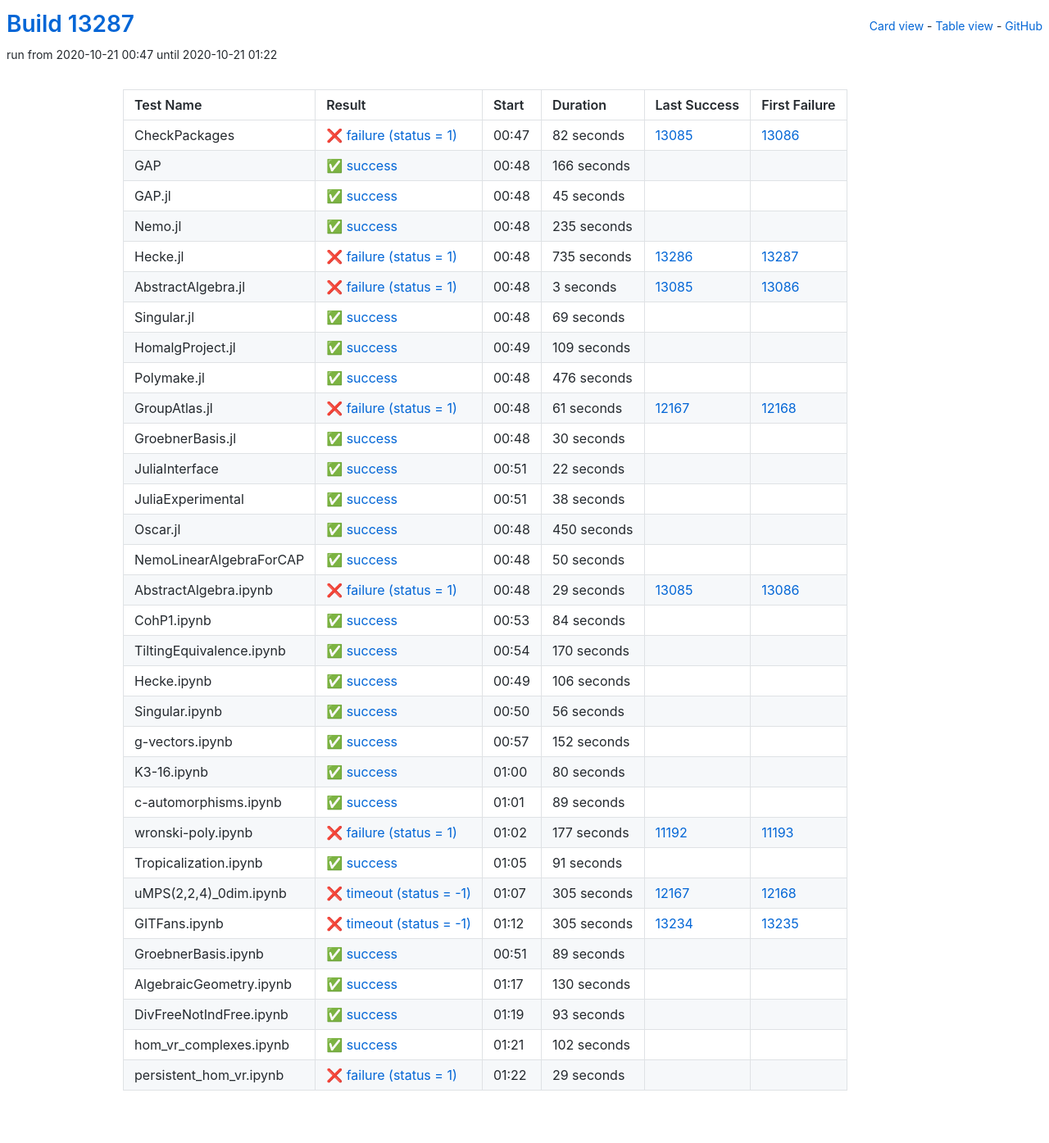
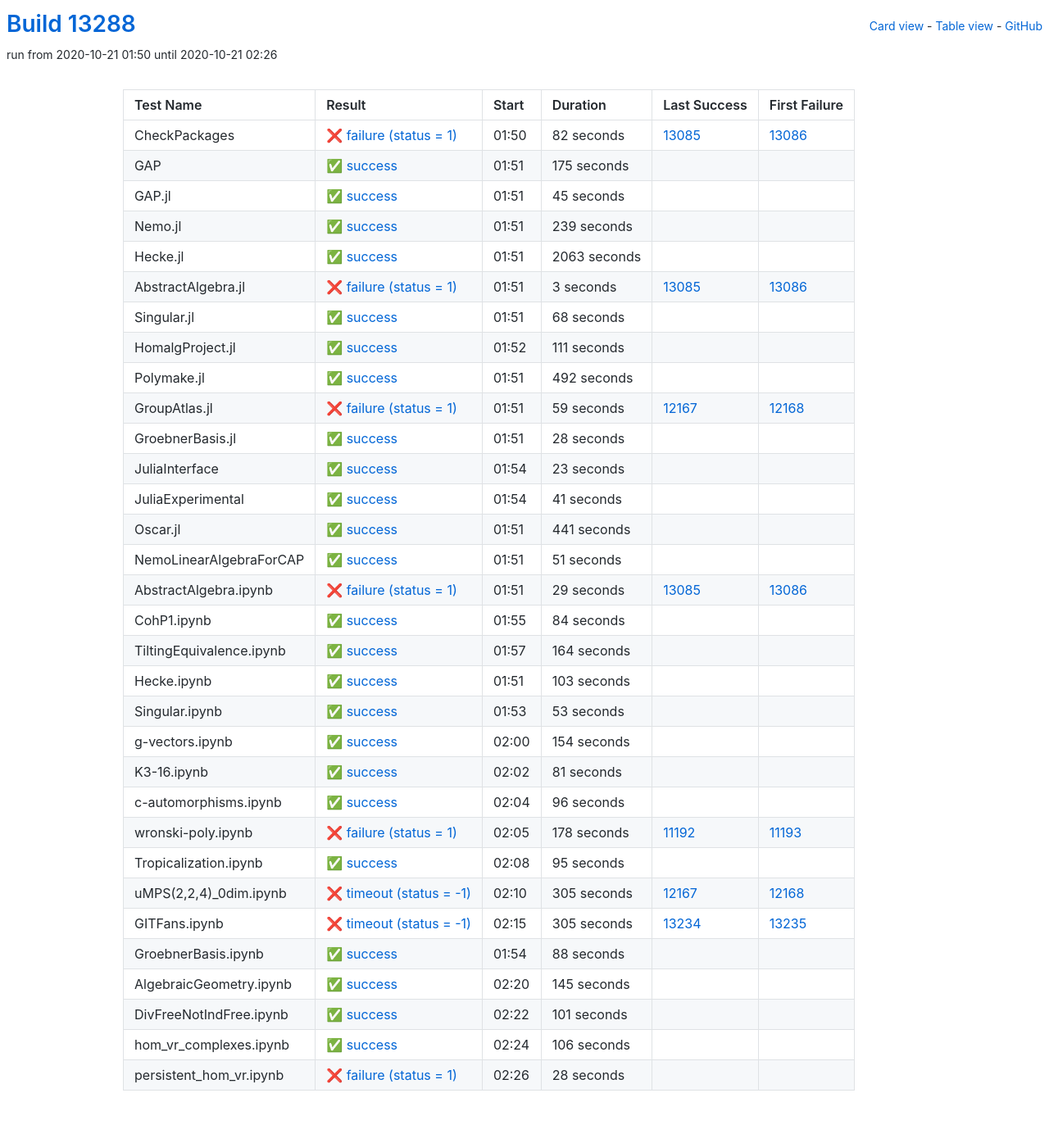
Before and after one commit to oscar-system/oscar-ci-status, a Jekyll site: the page built from table.html, in a window 1280 px wide. Shown: the whole page at 82% size. Built offline with Jekyll 4.4.1, drawn with Linux system fonts in a browser that asks for light colours.

Commit message:
Build #13288

```diff
--- a/_data/ci.yml
+++ b/_data/ci.yml
@@ -1,6 +1,6 @@
 ---
-build: 13287
-build_url: https://oscarci.mathematik.uni-kl.de/job/oscar/13287/
+build: 13288
+build_url: https://oscarci.mathematik.uni-kl.de/job/oscar/13288/
 job: oscar
 organization: oscar-system
 repo: oscar-ci-status
@@ -8,8 +8,8 @@
 tests:
 - name: CheckPackages
   id: checkpackages
-  log: https://oscarci.mathematik.uni-kl.de/job/oscar/13287/artifact/logs/build-13287/CheckPackages.log
-  start: 2020-10-21 00:47
+  log: https://oscarci.mathematik.uni-kl.de/job/oscar/13288/artifact/logs/build-13288/CheckPackages.log
+  start: 2020-10-21 01:50
   success: false
   exitcode: 1
   status: failure
@@ -20,20 +20,20 @@
   first_failure_url: https://oscarci.mathematik.uni-kl.de/job/oscar/13086/
 - name: GAP
   id: gap
-  log: https://oscarci.mathematik.uni-kl.de/job/oscar/13287/artifact/logs/build-13287/GAP.log
-  start: 2020-10-21 00:48
+  log: https://oscarci.mathematik.uni-kl.de/job/oscar/13288/artifact/logs/build-13288/GAP.log
+  start: 2020-10-21 01:51
   success: true
   exitcode: 0
   status: success
-  duration: 166
+  duration: 175
   last_success: false
   last_success_url:
   first_failure: false
   first_failure_url:
 - name: GAP.jl
   id: gap-jl
-  log: https://oscarci.mathematik.uni-kl.de/job/oscar/13287/artifact/logs/build-13287/GAP.jl.log
-  start: 2020-10-21 00:48
+  log: https://oscarci.mathematik.uni-kl.de/job/oscar/13288/artifact/logs/build-13288/GAP.jl.log
+  start: 2020-10-21 01:51
   success: true
   exitcode: 0
   status: success
@@ -44,32 +44,32 @@
   first_failure_url:
 - name: Nemo.jl
   id: nemo-jl
-  log: https://oscarci.mathematik.uni-kl.de/job/oscar/13287/artifact/logs/build-13287/Nemo.jl.log
-  start: 2020-10-21 00:48
+  log: https://oscarci.mathematik.uni-kl.de/job/oscar/13288/artifact/logs/build-13288/Nemo.jl.log
+  start: 2020-10-21 01:51
   success: true
   exitcode: 0
   status: success
-  duration: 235
+  duration: 239
   last_success: false
   last_success_url:
   first_failure: false
   first_failure_url:
 - name: Hecke.jl
   id: hecke-jl
-  log: https://oscarci.mathematik.uni-kl.de/job/oscar/13287/artifact/logs/build-13287/Hecke.jl.log
-  start: 2020-10-21 00:48
-  success: false
-  exitcode: 1
-  status: failure
-  duration: 735
-  last_success: 13286
-  last_success_url: https://oscarci.mathematik.uni-kl.de/job/oscar/13286/
-  first_failure: 13287
-  first_failure_url: https://oscarci.mathematik.uni-kl.de/job/oscar/13287/
+  log: https://oscarci.mathematik.uni-kl.de/job/oscar/13288/artifact/logs/build-13288/Hecke.jl.log
+  start: 2020-10-21 01:51
+  success: true
+  exitcode: 0
+  status: success
+  duration: 2063
+  last_success: false
+  last_success_url:
+  first_failure: false
+  first_failure_url:
 - name: AbstractAlgebra.jl
   id: abstractalgebra-jl
-  log: https://oscarci.mathematik.uni-kl.de/job/oscar/13287/artifact/logs/build-13287/AbstractAlgebra.jl.log
-  start: 2020-10-21 00:48
+  log: https://oscarci.mathematik.uni-kl.de/job/oscar/13288/artifact/logs/build-13288/AbstractAlgebra.jl.log
+  start: 2020-10-21 01:51
   success: false
   exitcode: 1
   status: failure
@@ -80,116 +80,116 @@
   first_failure_url: https://oscarci.mathematik.uni-kl.de/job/oscar/13086/
 - name: Singular.jl
   id: singular-jl
-  log: https://oscarci.mathematik.uni-kl.de/job/oscar/13287/artifact/logs/build-13287/Singular.jl.log
-  start: 2020-10-21 00:48
+  log: https://oscarci.mathematik.uni-kl.de/job/oscar/13288/artifact/logs/build-13288/Singular.jl.log
+  start: 2020-10-21 01:51
   success: true
   exitcode: 0
   status: success
-  duration: 69
+  duration: 68
   last_success: false
   last_success_url:
   first_failure: false
   first_failure_url:
 - name: HomalgProject.jl
   id: homalgproject-jl
-  log: https://oscarci.mathematik.uni-kl.de/job/oscar/13287/artifact/logs/build-13287/HomalgProject.jl.log
-  start: 2020-10-21 00:49
+  log: https://oscarci.mathematik.uni-kl.de/job/oscar/13288/artifact/logs/build-13288/HomalgProject.jl.log
+  start: 2020-10-21 01:52
   success: true
   exitcode: 0
   status: success
-  duration: 109
+  duration: 111
   last_success: false
   last_success_url:
   first_failure: false
   first_failure_url:
 - name: Polymake.jl
   id: polymake-jl
-  log: https://oscarci.mathematik.uni-kl.de/job/oscar/13287/artifact/logs/build-13287/Polymake.jl.log
-  start: 2020-10-21 00:48
+  log: https://oscarci.mathematik.uni-kl.de/job/oscar/13288/artifact/logs/build-13288/Polymake.jl.log
+  start: 2020-10-21 01:51
   success: true
   exitcode: 0
   status: success
-  duration: 476
+  duration: 492
   last_success: false
   last_success_url:
   first_failure: false
   first_failure_url:
 - name: GroupAtlas.jl
   id: groupatlas-jl
-  log: https://oscarci.mathematik.uni-kl.de/job/oscar/13287/artifact/logs/build-13287/GroupAtlas.jl.log
-  start: 2020-10-21 00:48
+  log: https://oscarci.mathematik.uni-kl.de/job/oscar/13288/artifact/logs/build-13288/GroupAtlas.jl.log
+  start: 2020-10-21 01:51
   success: false
   exitcode: 1
   status: failure
-  duration: 61
+  duration: 59
   last_success: 12167
   last_success_url: https://oscarci.mathematik.uni-kl.de/job/oscar/12167/
   first_failure: 12168
   first_failure_url: https://oscarci.mathematik.uni-kl.de/job/oscar/12168/
 - name: GroebnerBasis.jl
   id: groebnerbasis-jl
-  log: https://oscarci.mathematik.uni-kl.de/job/oscar/13287/artifact/logs/build-13287/GroebnerBasis.jl.log
-  start: 2020-10-21 00:48
+  log: https://oscarci.mathematik.uni-kl.de/job/oscar/13288/artifact/logs/build-13288/GroebnerBasis.jl.log
+  start: 2020-10-21 01:51
   success: true
   exitcode: 0
   status: success
-  duration: 30
+  duration: 28
   last_success: false
   last_success_url:
   first_failure: false
   first_failure_url:
 - name: JuliaInterface
   id: juliainterface
-  log: https://oscarci.mathematik.uni-kl.de/job/oscar/13287/artifact/logs/build-13287/JuliaInterface.log
-  start: 2020-10-21 00:51
+  log: https://oscarci.mathematik.uni-kl.de/job/oscar/13288/artifact/logs/build-13288/JuliaInterface.log
+  start: 2020-10-21 01:54
   success: true
   exitcode: 0
   status: success
-  duration: 22
+  duration: 23
   last_success: false
   last_success_url:
   first_failure: false
   first_failure_url:
 - name: JuliaExperimental
   id: juliaexperimental
-  log: https://oscarci.mathematik.uni-kl.de/job/oscar/13287/artifact/logs/build-13287/JuliaExperimental.log
-  start: 2020-10-21 00:51
+  log: https://oscarci.mathematik.uni-kl.de/job/oscar/13288/artifact/logs/build-13288/JuliaExperimental.log
+  start: 2020-10-21 01:54
   success: true
   exitcode: 0
   status: success
-  duration: 38
+  duration: 41
   last_success: false
   last_success_url:
   first_failure: false
   first_failure_url:
 - name: Oscar.jl
   id: oscar-jl
-  log: https://oscarci.mathematik.uni-kl.de/job/oscar/13287/artifact/logs/build-13287/Oscar.jl.log
-  start: 2020-10-21 00:48
+  log: https://oscarci.mathematik.uni-kl.de/job/oscar/13288/artifact/logs/build-13288/Oscar.jl.log
+  start: 2020-10-21 01:51
   success: true
   exitcode: 0
   status: success
-  duration: 450
+  duration: 441
   last_success: false
   last_success_url:
   first_failure: false
   first_failure_url:
 - name: NemoLinearAlgebraForCAP
   id: nemolinearalgebraforcap
-  log: https://oscarci.mathematik.uni-kl.de/job/oscar/13287/artifact/logs/build-13287/NemoLinearAlgebraForCAP.log
-  start: 2020-10-21 00:48
+  log: https://oscarci.mathematik.uni-kl.de/job/oscar/13288/artifact/logs/build-13288/NemoLinearAlgebraForCAP.log
+  start: 2020-10-21 01:51
   success: true
   exitcode: 0
   status: success
-  duration: 50
+  duration: 51
   last_success: false
   last_success_url:
   first_failure: false
   first_failure_url:
 - name: AbstractAlgebra.ipynb
   id: abstractalgebra-ipynb
-  log: https://oscarci.mathematik.uni-kl.de/job/oscar/13287/artifact/logs/build-13287/AbstractAlgebra.ipynb.log
-  start: 2020-10-21 00:48
+  log: https://oscarci.mathematik.uni-kl.de/job/oscar/13288/artifact/logs/build-13288/AbstractAlgebra.ipynb.log
+  start: 2020-10-21 01:51
   success: false
   exitcode: 1
   status: failure
@@ -200,8 +200,8 @@
   first_failure_url: https://oscarci.mathematik.uni-kl.de/job/oscar/13086/
 - name: CohP1.ipynb
   id: cohp1-ipynb
-  log: https://oscarci.mathematik.uni-kl.de/job/oscar/13287/artifact/logs/build-13287/CohP1.ipynb.log
-  start: 2020-10-21 00:53
+  log: https://oscarci.mathematik.uni-kl.de/job/oscar/13288/artifact/logs/build-13288/CohP1.ipynb.log
+  start: 2020-10-21 01:55
   success: true
   exitcode: 0
   status: success
@@ -212,104 +212,104 @@
   first_failure_url:
 - name: TiltingEquivalence.ipynb
   id: tiltingequivalence-ipynb
-  log: https://oscarci.mathematik.uni-kl.de/job/oscar/13287/artifact/logs/build-13287/TiltingEquivalence.ipynb.log
-  start: 2020-10-21 00:54
+  log: https://oscarci.mathematik.uni-kl.de/job/oscar/13288/artifact/logs/build-13288/TiltingEquivalence.ipynb.log
+  start: 2020-10-21 01:57
   success: true
   exitcode: 0
   status: success
-  duration: 170
+  duration: 164
   last_success: false
   last_success_url:
   first_failure: false
   first_failure_url:
 - name: Hecke.ipynb
   id: hecke-ipynb
-  log: https://oscarci.mathematik.uni-kl.de/job/oscar/13287/artifact/logs/build-13287/Hecke.ipynb.log
-  start: 2020-10-21 00:49
+  log: https://oscarci.mathematik.uni-kl.de/job/oscar/13288/artifact/logs/build-13288/Hecke.ipynb.log
+  start: 2020-10-21 01:51
   success: true
   exitcode: 0
   status: success
-  duration: 106
+  duration: 103
   last_success: false
   last_success_url:
   first_failure: false
   first_failure_url:
 - name: Singular.ipynb
   id: singular-ipynb
-  log: https://oscarci.mathematik.uni-kl.de/job/oscar/13287/artifact/logs/build-13287/Singular.ipynb.log
-  start: 2020-10-21 00:50
+  log: https://oscarci.mathematik.uni-kl.de/job/oscar/13288/artifact/logs/build-13288/Singular.ipynb.log
+  start: 2020-10-21 01:53
   success: true
   exitcode: 0
   status: success
-  duration: 56
+  duration: 53
   last_success: false
   last_success_url:
   first_failure: false
   first_failure_url:
 - name: g-vectors.ipynb
   id: g-vectors-ipynb
-  log: https://oscarci.mathematik.uni-kl.de/job/oscar/13287/artifact/logs/build-13287/g-vectors.ipynb.log
-  start: 2020-10-21 00:57
+  log: https://oscarci.mathematik.uni-kl.de/job/oscar/13288/artifact/logs/build-13288/g-vectors.ipynb.log
+  start: 2020-10-21 02:00
   success: true
   exitcode: 0
   status: success
-  duration: 152
+  duration: 154
   last_success: false
   last_success_url:
   first_failure: false
   first_failure_url:
 - name: K3-16.ipynb
   id: k3-16-ipynb
-  log: https://oscarci.mathematik.uni-kl.de/job/oscar/13287/artifact/logs/build-13287/K3-16.ipynb.log
-  start: 2020-10-21 01:00
+  log: https://oscarci.mathematik.uni-kl.de/job/oscar/13288/artifact/logs/build-13288/K3-16.ipynb.log
+  start: 2020-10-21 02:02
   success: true
   exitcode: 0
   status: success
-  duration: 80
+  duration: 81
   last_success: false
   last_success_url:
   first_failure: false
   first_failure_url:
 - name: c-automorphisms.ipynb
   id: c-automorphisms-ipynb
-  log: https://oscarci.mathematik.uni-kl.de/job/oscar/13287/artifact/logs/build-13287/c-automorphisms.ipynb.log
-  start: 2020-10-21 01:01
+  log: https://oscarci.mathematik.uni-kl.de/job/oscar/13288/artifact/logs/build-13288/c-automorphisms.ipynb.log
+  start: 2020-10-21 02:04
   success: true
   exitcode: 0
   status: success
-  duration: 89
+  duration: 96
   last_success: false
   last_success_url:
   first_failure: false
   first_failure_url:
 - name: wronski-poly.ipynb
   id: wronski-poly-ipynb
-  log: https://oscarci.mathematik.uni-kl.de/job/oscar/13287/artifact/logs/build-13287/wronski-poly.ipynb.log
-  start: 2020-10-21 01:02
+  log: https://oscarci.mathematik.uni-kl.de/job/oscar/13288/artifact/logs/build-13288/wronski-poly.ipynb.log
+  start: 2020-10-21 02:05
   success: false
   exitcode: 1
   status: failure
-  duration: 177
+  duration: 178
   last_success: 11192
   last_success_url: https://oscarci.mathematik.uni-kl.de/job/oscar/11192/
   first_failure: 11193
   first_failure_url: https://oscarci.mathematik.uni-kl.de/job/oscar/11193/
 - name: Tropicalization.ipynb
   id: tropicalization-ipynb
-  log: https://oscarci.mathematik.uni-kl.de/job/oscar/13287/artifact/logs/build-13287/Tropicalization.ipynb.log
-  start: 2020-10-21 01:05
+  log: https://oscarci.mathematik.uni-kl.de/job/oscar/13288/artifact/logs/build-13288/Tropicalization.ipynb.log
+  start: 2020-10-21 02:08
   success: true
   exitcode: 0
   status: success
-  duration: 91
+  duration: 95
   last_success: false
   last_success_url:
   first_failure: false
   first_failure_url:
 - name: uMPS(2,2,4)_0dim.ipynb
   id: umps-2-2-4-0dim-ipynb
-  log: https://oscarci.mathematik.uni-kl.de/job/oscar/13287/artifact/logs/build-13287/uMPS-2-2-4-_0dim.ipynb.log
-  start: 2020-10-21 01:07
+  log: https://oscarci.mathematik.uni-kl.de/job/oscar/13288/artifact/logs/build-13288/uMPS-2-2-4-_0dim.ipynb.log
+  start: 2020-10-21 02:10
   success: false
   exitcode: -1
   status: timeout
@@ -320,8 +320,8 @@
   first_failure_url: https://oscarci.mathematik.uni-kl.de/job/oscar/12168/
 - name: GITFans.ipynb
   id: gitfans-ipynb
-  log: https://oscarci.mathematik.uni-kl.de/job/oscar/13287/artifact/logs/build-13287/GITFans.ipynb.log
-  start: 2020-10-21 01:12
+  log: https://oscarci.mathematik.uni-kl.de/job/oscar/13288/artifact/logs/build-13288/GITFans.ipynb.log
+  start: 2020-10-21 02:15
   success: false
   exitcode: -1
   status: timeout
@@ -332,60 +332,60 @@
   first_failure_url: https://oscarci.mathematik.uni-kl.de/job/oscar/13235/
 - name: GroebnerBasis.ipynb
   id: groebnerbasis-ipynb
-  log: https://oscarci.mathematik.uni-kl.de/job/oscar/13287/artifact/logs/build-13287/GroebnerBasis.ipynb.log
-  start: 2020-10-21 00:51
+  log: https://oscarci.mathematik.uni-kl.de/job/oscar/13288/artifact/logs/build-13288/GroebnerBasis.ipynb.log
+  start: 2020-10-21 01:54
   success: true
   exitcode: 0
   status: success
-  duration: 89
+  duration: 88
   last_success: false
   last_success_url:
   first_failure: false
   first_failure_url:
 - name: AlgebraicGeometry.ipynb
   id: algebraicgeometry-ipynb
-  log: https://oscarci.mathematik.uni-kl.de/job/oscar/13287/artifact/logs/build-13287/AlgebraicGeometry.ipynb.log
-  start: 2020-10-21 01:17
+  log: https://oscarci.mathematik.uni-kl.de/job/oscar/13288/artifact/logs/build-13288/AlgebraicGeometry.ipynb.log
+  start: 2020-10-21 02:20
   success: true
   exitcode: 0
   status: success
-  duration: 130
+  duration: 145
   last_success: false
   last_success_url:
   first_failure: false
   first_failure_url:
 - name: DivFreeNotIndFree.ipynb
   id: divfreenotindfree-ipynb
-  log: https://oscarci.mathematik.uni-kl.de/job/oscar/13287/artifact/logs/build-13287/DivFreeNotIndFree.ipynb.log
-  start: 2020-10-21 01:19
+  log: https://oscarci.mathematik.uni-kl.de/job/oscar/13288/artifact/logs/build-13288/DivFreeNotIndFree.ipynb.log
+  start: 2020-10-21 02:22
   success: true
   exitcode: 0
   status: success
-  duration: 93
+  duration: 101
   last_success: false
   last_success_url:
   first_failure: false
   first_failure_url:
 - name: hom_vr_complexes.ipynb
   id: hom-vr-complexes-ipynb
-  log: https://oscarci.mathematik.uni-kl.de/job/oscar/13287/artifact/logs/build-13287/hom_vr_complexes.ipynb.log
-  start: 2020-10-21 01:21
+  log: https://oscarci.mathematik.uni-kl.de/job/oscar/13288/artifact/logs/build-13288/hom_vr_complexes.ipynb.log
+  start: 2020-10-21 02:24
   success: true
   exitcode: 0
   status: success
-  duration: 102
+  duration: 106
   last_success: false
   last_success_url:
   first_failure: false
   first_failure_url:
 - name: persistent_hom_vr.ipynb
   id: persistent-hom-vr-ipynb
-  log: https://oscarci.mathematik.uni-kl.de/job/oscar/13287/artifact/logs/build-13287/persistent_hom_vr.ipynb.log
-  start: 2020-10-21 01:22
+  log: https://oscarci.mathematik.uni-kl.de/job/oscar/13288/artifact/logs/build-13288/persistent_hom_vr.ipynb.log
+  start: 2020-10-21 02:26
   success: false
   exitcode: 1
   status: failure
-  duration: 29
+  duration: 28
   last_success: false
   last_success_url:
   first_failure: false
```
Also changed, not shown: README.md.
